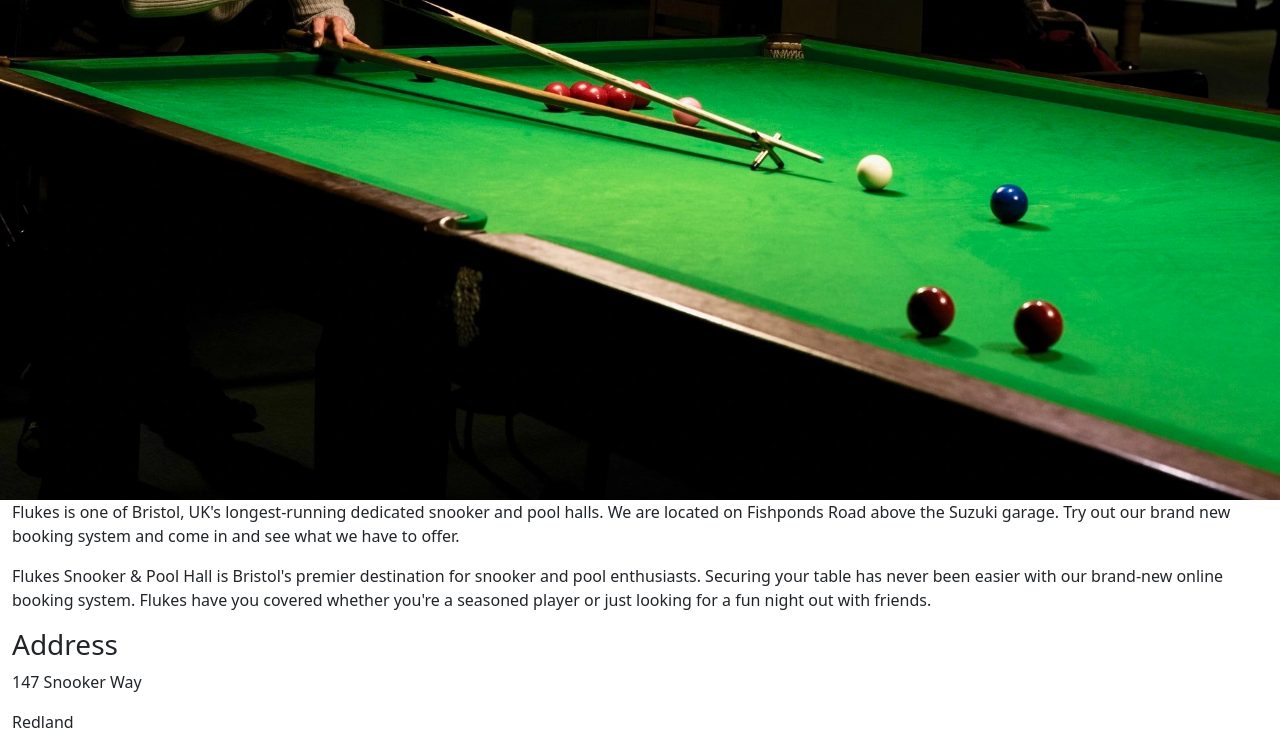
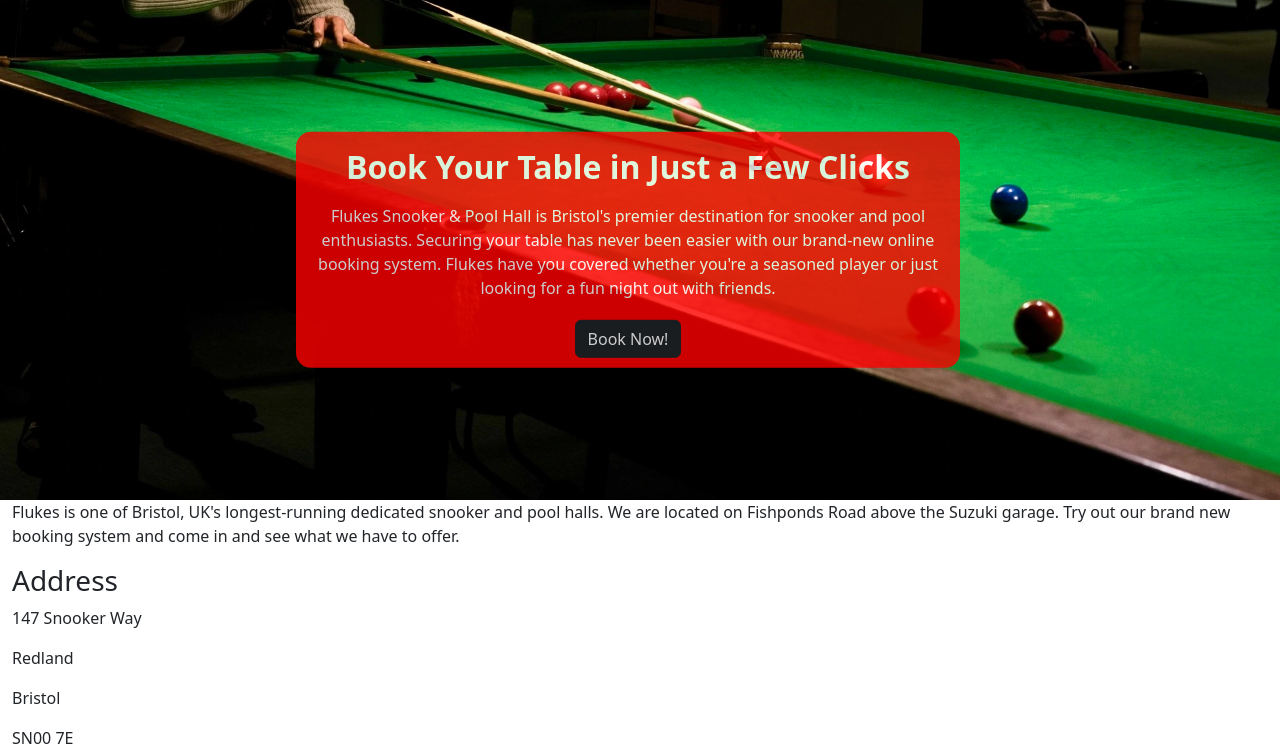
Before and after one commit to stephenbeese/snooker-hall-booking-system-2, a Django app: page / in a window 1280 px wide. Shown: the part 165-913 px from the top of the page. Run offline with Django 5.2, Linux system fonts and the light colour scheme; data comes from the database, SQL or seed files in the repository; both versions use the stored data as it was after the commit; some libraries are stand-ins or nearby versions.

Commit message:
Add text to landing page

```diff
--- a/snookerhall/home/templates/home/index.html
+++ b/snookerhall/home/templates/home/index.html
@@ -1,18 +1,26 @@
 {% extends "base.html" %}
+{% load static %}
+
+{% block extra_css %}
+  <link rel="stylesheet" href="{% static 'css/home/home.css' %}">
+{% endblock %}
 
 {% block title %}Home{% endblock %}
 
 {% block content %}
 <div class="row">
   <div class="col-12 start-0">
-    <div class="home-image">
-
+    <div class="home-image position-relative">
+      <div class="row home-image-div position-absolute top-50 start-50 translate-middle">
+          <h2 class="col-12 text-white mx-auto text-center mt-3">Book Your Table in Just a Few Clicks</h2>
+          <p class="col-12 text-white mx-auto text-center">{{ club_details.tagline }}</p>
+          <a class="btn btn-dark col-4 mx-auto text-center" href="#">Book Now!</a>
+      </div>
     </div>
   </div>
 </div>
 
 <p>{{ club_details.description }}</p>
-<p>{{ club_details.tagline }}</p>
 
 <div class="row">
   <div class="col-6">
--- /dev/null
+++ b/snookerhall/static/css/home/home.css
@@ -0,0 +1,25 @@
+.home-image-div {
+    background-color: red;
+    width: fit-content;
+    height: fit-content;
+    opacity: 0.8;
+    border-radius: 15px;
+}
+
+.home-image-div h2 {
+    white-space: nowrap;
+    font-weight: bold;
+}
+
+.home-image-div p {
+    opacity: 1;
+    text-align: center;
+    margin: 10px;
+}
+
+.home-image-div a {
+    height: fit-content;
+    text-align: center;
+    width: fit-content;
+    margin: 10px;
+}
--- a/snookerhall/templates/base.html
+++ b/snookerhall/templates/base.html
@@ -8,7 +8,7 @@
     <!-- CSS -->
     <link rel="stylesheet" href="{% static 'css/base.css' %}" />
     <link rel="stylesheet" type="text/css" href="{% url 'dynamic_styles' %}" />
-    {% block extra_css %} {% endblock %}
+    {% block extra_css %}{% endblock %}
 
     <!-- BOOTSTRAP -->
     <link
```
Also changed, not shown: snookerhall/db.sqlite3, snookerhall/static/css/base.css (line endings or trailing spaces).
